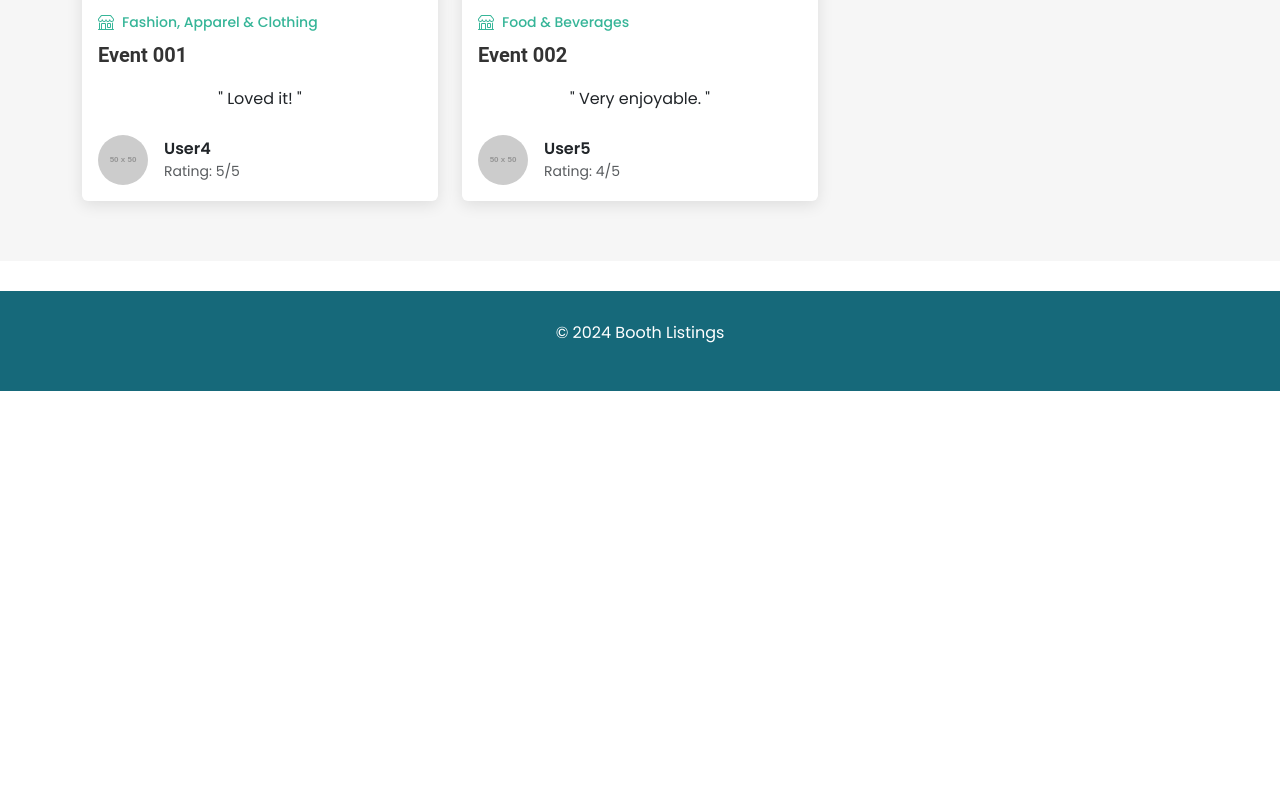
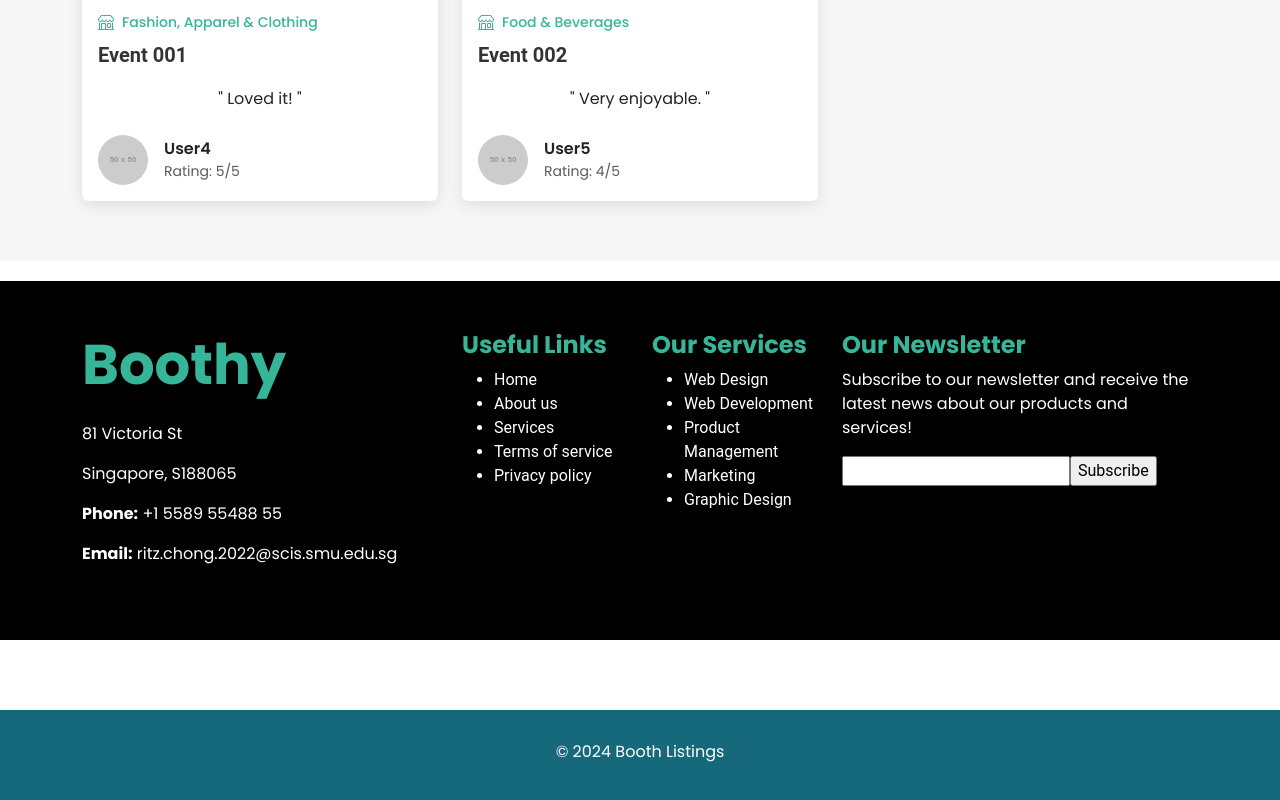
Before and after one commit to PeachyMangoz/VenueVibe, a Vue app in the folder VenueVibe/frontend/: page /eventreviews in a window 1280 px wide. Shown: the part 1232-2032 px from the top of the page. Before the commit the page ends 1623 px from the top, so only its background shows below. Built offline with nearby package versions, Linux system fonts and the light colour scheme; a web font is replaced by a local one.

Commit message:
added AOS.js and footer for event review

```diff
--- a/VenueVibe/frontend/package.json
+++ b/VenueVibe/frontend/package.json
@@ -22,6 +22,7 @@
     "@fortawesome/fontawesome-free": "^6.6.0",
     "@googlemaps/js-api-loader": "^1.16.8",
     "@vue/cli-service": "^5.0.8",
+    "aos": "^2.3.4",
     "axios": "^1.7.7",
     "bootstrap": "^5.3.3",
     "chart.js": "^4.4.5",
--- a/VenueVibe/frontend/src/main.js
+++ b/VenueVibe/frontend/src/main.js
@@ -7,3 +7,10 @@ import 'bootstrap';
 import '@fortawesome/fontawesome-free/css/all.css';
 
 createApp(App).use(router).mount('#app');
+
+//for Animation
+import AOS from 'aos'
+import 'aos/dist/aos.css'
+
+// Initialize AOS
+AOS.init()
--- a/VenueVibe/frontend/src/views/EventReview.vue
+++ b/VenueVibe/frontend/src/views/EventReview.vue
@@ -1,98 +1,3 @@
-
-
-<style scoped>
-
-
-/* Rest of your styles */
-.card {
-  border: none;
-  box-shadow: 0 4px 16px rgba(0, 0, 0, 0.1);
-  transition: 0.3s;
-}
-
-.card:hover {
-  transform: translateY(-5px);
-}
-</style>
-
-
-<style scoped>
-.reviews-section {
-  padding: 60px 0;
-  background-color: #f6f6f6;
-}
-
-.section-title {
-  text-align: center;
-  margin-bottom: 50px;
-  padding: 30px 0;
-}
-
-.section-title h2 {
-  font-size: 32px;
-  font-weight: 700;
-  margin-bottom: 20px;
-  display: flex;
-  align-items: center;
-  justify-content: center;
-  gap: 20px;
-  color: #333;
-}
-
-.section-title h2::before,
-.section-title h2::after {
-  content: '';
-  flex: 0 0 70px; /* Fixed width for lines */
-  height: 3px;
-  background: #36b598;
-  display: inline-block;
-}
-
-.post-category {
-  font-size: 14px;
-  color: #36b598;
-  margin-bottom: 10px;
-  font-weight: 500;
-}
-
-.title {
-  font-size: 20px;
-  font-weight: 600;
-  margin-bottom: 20px;
-}
-
-.title a {
-  color: #333;
-  transition: 0.3s;
-}
-
-.title a:hover {
-  color: #36b598;
-}
-
-.post-author {
-  font-weight: 600;
-  font-size: 16px;
-}
-
-.post-date {
-  font-size: 14px;
-}
-
-.card {
-  border: none;
-  box-shadow: 0 4px 16px rgba(0, 0, 0, 0.1);
-  transition: 0.3s;
-}
-
-.card:hover {
-  transform: translateY(-5px);
-}
-
-
-</style>
-
-
 <template>
   <div>
            <!-- Section Title -->
@@ -313,6 +218,73 @@
       </div>
     </div>
   </div>
+
+  <!-- footer section  -->
+  <footer id="footer" class="footer">
+
+    <div class="container footer-top">
+      <div class="row gy-4">
+        <div class="col-lg-4 col-md-6 footer-about">
+          <h4 class=" display-4">Boothy</h4>
+          <div class="footer-contact pt-3">
+            <p> 81 Victoria St</p>
+            <p> Singapore, S188065</p>
+            <p class="mt-3"><strong>Phone:</strong> <span>+1 5589 55488 55</span></p>
+            <p><strong>Email:</strong> <span>ritz.chong.2022@scis.smu.edu.sg</span></p>
+          </div>
+          <div class="social-links d-flex mt-4">
+            <a href=""><i class="bi bi-twitter-x"></i></a>
+            <a href=""><i class="bi bi-facebook"></i></a>
+            <a href=""><i class="bi bi-instagram"></i></a>
+            <a href=""><i class="bi bi-linkedin"></i></a>
+          </div>
+        </div>
+
+        <div class="col-lg-2 col-md-3 footer-links">
+          <h4>Useful Links</h4>
+          <ul>
+            <li><a href="#" class="text-decoration-none text-white">Home</a></li>
+            <li><a href="#" class="text-decoration-none text-white">About us</a></li>
+            <li><a href="#" class="text-decoration-none text-white">Services</a></li>
+            <li><a href="#" class="text-decoration-none text-white">Terms of service</a></li>
+            <li><a href="#" class="text-decoration-none text-white">Privacy policy</a></li>
+          </ul>
+        </div>
+
+        <div class="col-lg-2 col-md-3 footer-links">
+          <h4>Our Services</h4>
+          <ul>
+            <li><a href="#" class="text-decoration-none text-white">Web Design</a></li>
+            <li><a href="#" class="text-decoration-none text-white">Web Development</a></li>
+            <li><a href="#" class="text-decoration-none text-white">Product Management</a></li>
+            <li><a href="#" class="text-decoration-none text-white">Marketing</a></li>
+            <li><a href="#" class="text-decoration-none text-white">Graphic Design</a></li>
+          </ul>
+        </div>
+
+        <div class="col-lg-4 col-md-12 footer-newsletter">
+          <h4>Our Newsletter</h4>
+          <p>Subscribe to our newsletter and receive the latest news about our products and services!</p>
+          <form action="forms/newsletter.php" method="post" class="php-email-form">
+            <div class="newsletter-form"><input type="email" name="email"><input type="submit" value="Subscribe"></div>
+            <!-- <div class="loading">Loading</div>
+            <div class="error-message"></div>
+            <div class="sent-message">Your subscription request has been sent. Thank you!</div> -->
+          </form>
+        </div>
+
+      </div>
+    </div>
+
+  </footer>
+
+  <!-- Scroll Top -->
+  <a href="#" id="scroll-top" class="scroll-top d-flex align-items-center justify-content-center"><i class="bi bi-arrow-up-short"></i></a>
+
+  <!-- Preloader -->
+  <div id="preloader"></div>
+
+
 </template>
 
 <script>
@@ -321,6 +293,7 @@ import { nextTick } from 'vue';
 import { Modal } from 'bootstrap';
 
 import Chart from 'chart.js/auto';
+
 
 export default {
   name: "EventReview",
@@ -542,6 +515,7 @@ export default {
 </script>
 
 <style scoped>
+
 .review-media {
   max-width: 100%;
   max-height: 200px;
@@ -568,6 +542,20 @@ export default {
   animation: fadeIn 1.5s;
 }
 
+.footer{
+  color: white;
+  background-color: black;
+  padding: 50px 0; /* Changed to vertical padding only */
+  width: 100%;
+  height: auto; /* Let content determine height */
+  min-height: 200px;
+}
+
+.footer h4{
+  color: #36b598;
+    /* margin-bottom: 10px; */
+  font-weight: 700;
+}
 @keyframes fadeIn {
   0% {
     opacity: 0;
@@ -577,4 +565,98 @@ export default {
     opacity: 1;
   }
 }
+
+
 </style>
+
+<style scoped>
+
+
+/* Rest of your styles */
+.card {
+  border: none;
+  box-shadow: 0 4px 16px rgba(0, 0, 0, 0.1);
+  transition: 0.3s;
+}
+
+.card:hover {
+  transform: translateY(-5px);
+}
+</style>
+
+
+<style scoped>
+.reviews-section {
+  padding: 60px 0;
+  background-color: #f6f6f6;
+}
+
+.section-title {
+  text-align: center;
+  margin-bottom: 50px;
+  padding: 30px 0;
+}
+
+.section-title h2 {
+  font-size: 32px;
+  font-weight: 700;
+  margin-bottom: 20px;
+  display: flex;
+  align-items: center;
+  justify-content: center;
+  gap: 20px;
+  color: #333;
+}
+
+.section-title h2::before,
+.section-title h2::after {
+  content: '';
+  flex: 0 0 70px; /* Fixed width for lines */
+  height: 3px;
+  background: #36b598;
+  display: inline-block;
+}
+
+.post-category {
+  font-size: 14px;
+  color: #36b598;
+  margin-bottom: 10px;
+  font-weight: 500;
+}
+
+.title {
+  font-size: 20px;
+  font-weight: 600;
+  margin-bottom: 20px;
+}
+
+.title a {
+  color: #333;
+  transition: 0.3s;
+}
+
+.title a:hover {
+  color: #36b598;
+}
+
+.post-author {
+  font-weight: 600;
+  font-size: 16px;
+}
+
+.post-date {
+  font-size: 14px;
+}
+
+.card {
+  border: none;
+  box-shadow: 0 4px 16px rgba(0, 0, 0, 0.1);
+  transition: 0.3s;
+}
+
+.card:hover {
+  transform: translateY(-5px);
+}
+
+
+</style>
```
